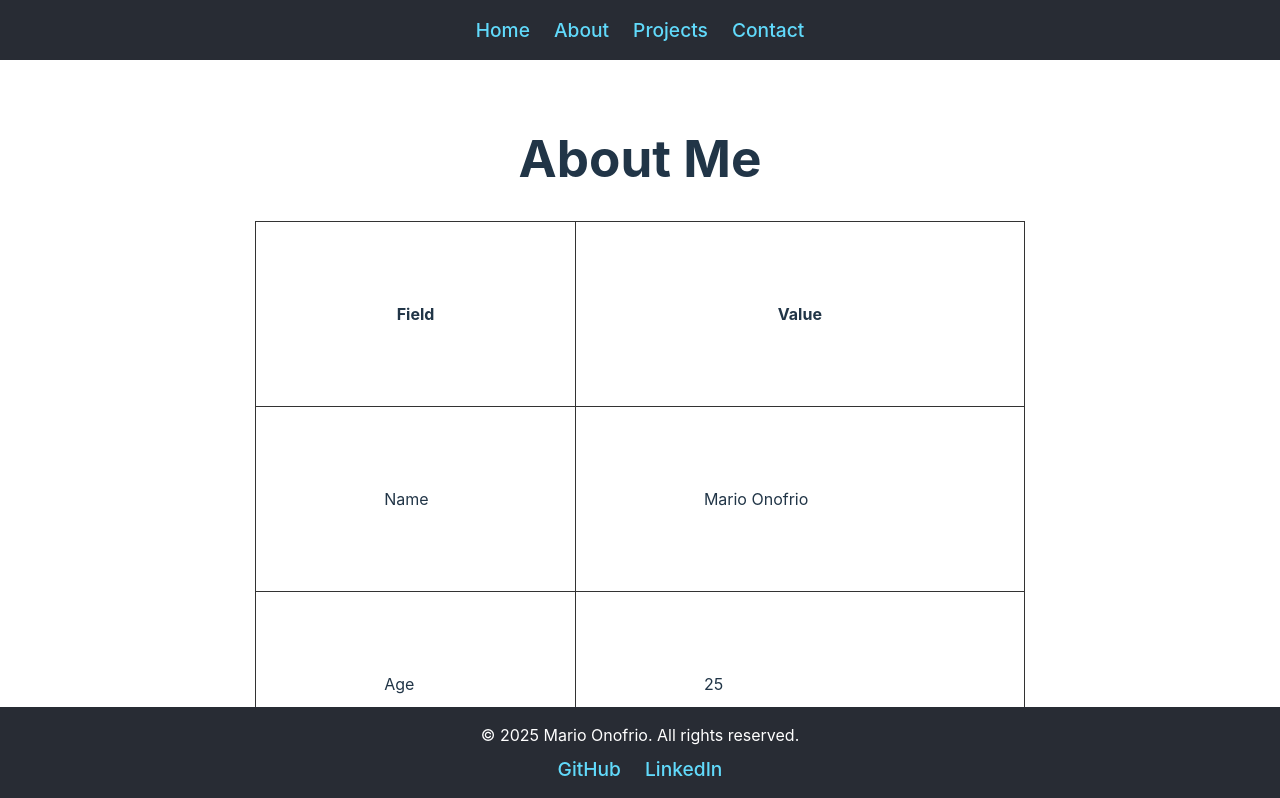
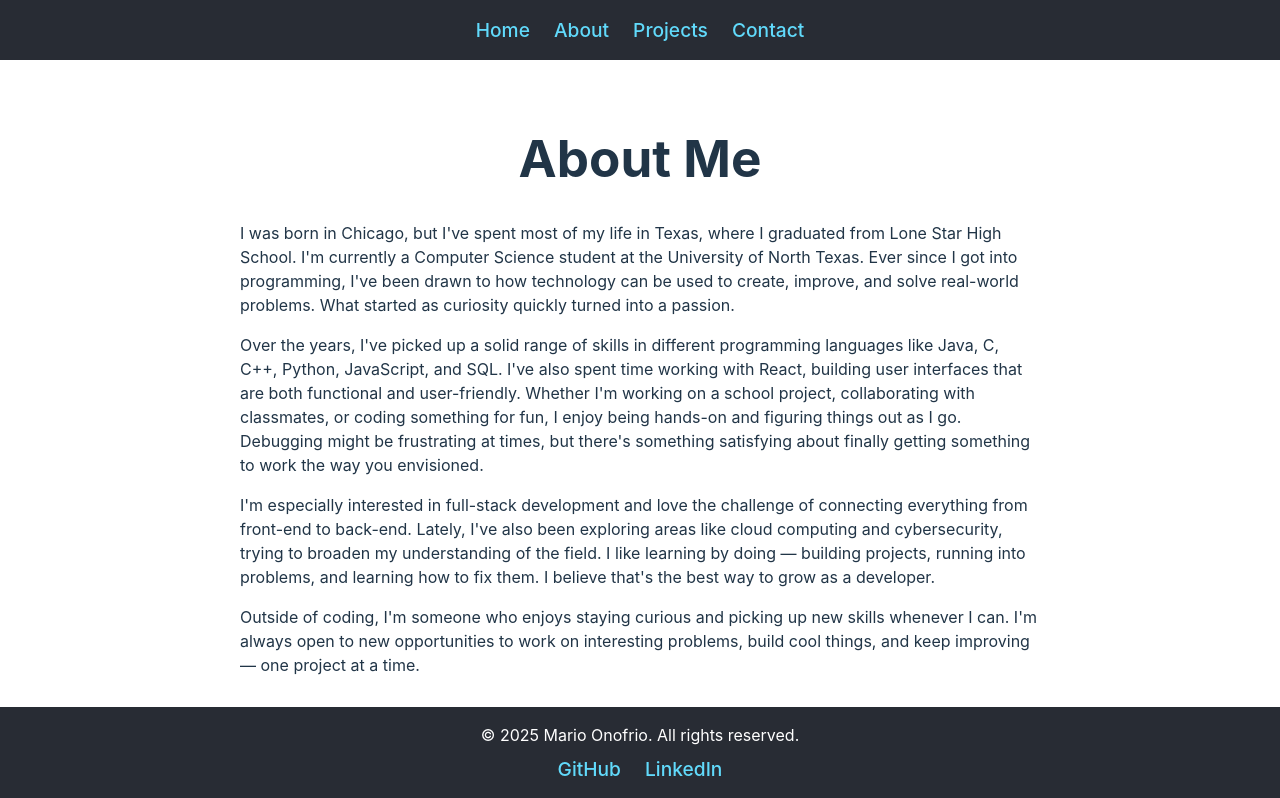
Before and after one commit to marioonofrio/Portfolio, a React (Vite) app: page /about in a window 1280 px wide. Shown: the top 798 px of the page. Built offline with nearby package versions, Linux system fonts and the light colour scheme.

Commit message:
creates about page and details

```diff
--- a/src/pages/About.css
+++ b/src/pages/About.css
@@ -12,3 +12,7 @@ h1 {
 .about-table th, .about-table td {
     padding: 80px 128px;
 }
+
+.about-paragraph {
+    max-width: 800px;
+}
--- a/src/pages/About.tsx
+++ b/src/pages/About.tsx
@@ -17,22 +17,29 @@ function About() {
 
         <div>
             <h1>About Me</h1>
-            <table className="about-table">
-                <thead>
-                    <tr>
-                        <th>Field</th>
-                        <th>Value</th>
-                    </tr>
-                </thead>
-                <tbody>
-                    {rows.map((row, idx) => (
-                        <tr key={idx}>
-                            <td>{row.key}</td>
-                            <td>{row.value}</td>
-                        </tr>
-                    ))}
-                </tbody>
-            </table>
+            <p className="about-paragraph first-paragraph">
+                I was born in Chicago, but I've spent most of my life in Texas, where I graduated from Lone Star High School.
+                I'm currently a Computer Science student at the University of North Texas. Ever since I got into programming,
+                I've been drawn to how technology can be used to create, improve, and solve real-world problems. What started
+                as curiosity quickly turned into a passion.
+            </p>
+            <p className="about-paragraph">
+                Over the years, I've picked up a solid range of skills in different programming languages like Java, C, C++,
+                Python, JavaScript, and SQL. I've also spent time working with React, building user interfaces that are both
+                functional and user-friendly. Whether I'm working on a school project, collaborating with classmates, or coding
+                something for fun, I enjoy being hands-on and figuring things out as I go. Debugging might be frustrating at times,
+                but there's something satisfying about finally getting something to work the way you envisioned.
+            </p>
+            <p className="about-paragraph">
+                I'm especially interested in full-stack development and love the challenge of connecting everything from front-end
+                to back-end. Lately, I've also been exploring areas like cloud computing and cybersecurity, trying to broaden my
+                understanding of the field. I like learning by doing — building projects, running into problems, and learning how to
+                fix them. I believe that's the best way to grow as a developer.
+            </p>
+            <p className="about-paragraph">
+                Outside of coding, I'm someone who enjoys staying curious and picking up new skills whenever I can. I'm always open to
+                new opportunities to work on interesting problems, build cool things, and keep improving — one project at a time.
+            </p>
         </div>
     );
 }
```
Also changed, not shown: vite.config.ts.timestamp-1750891788533-7c3420fe42fd8.mjs (added, +10 -0 lines).
